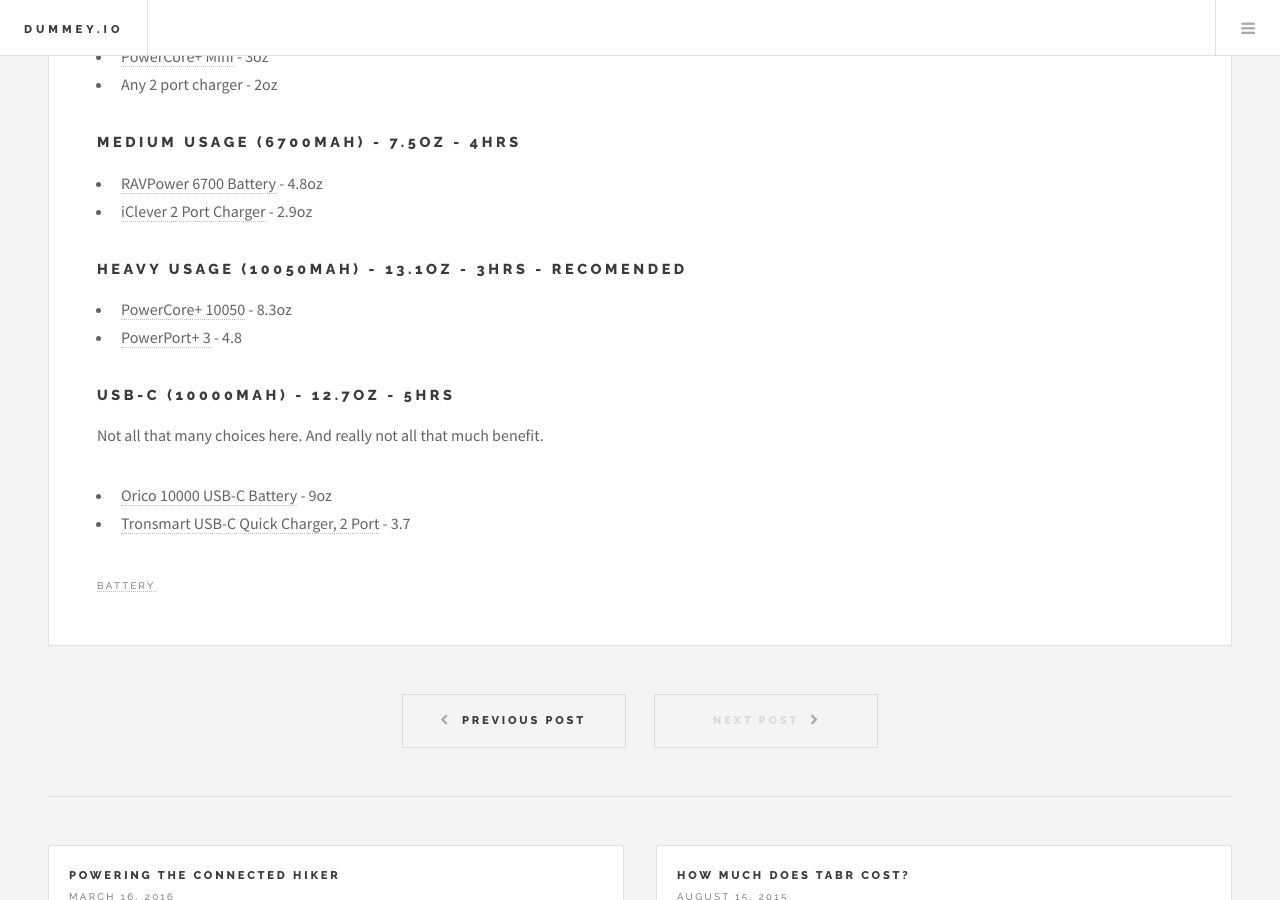
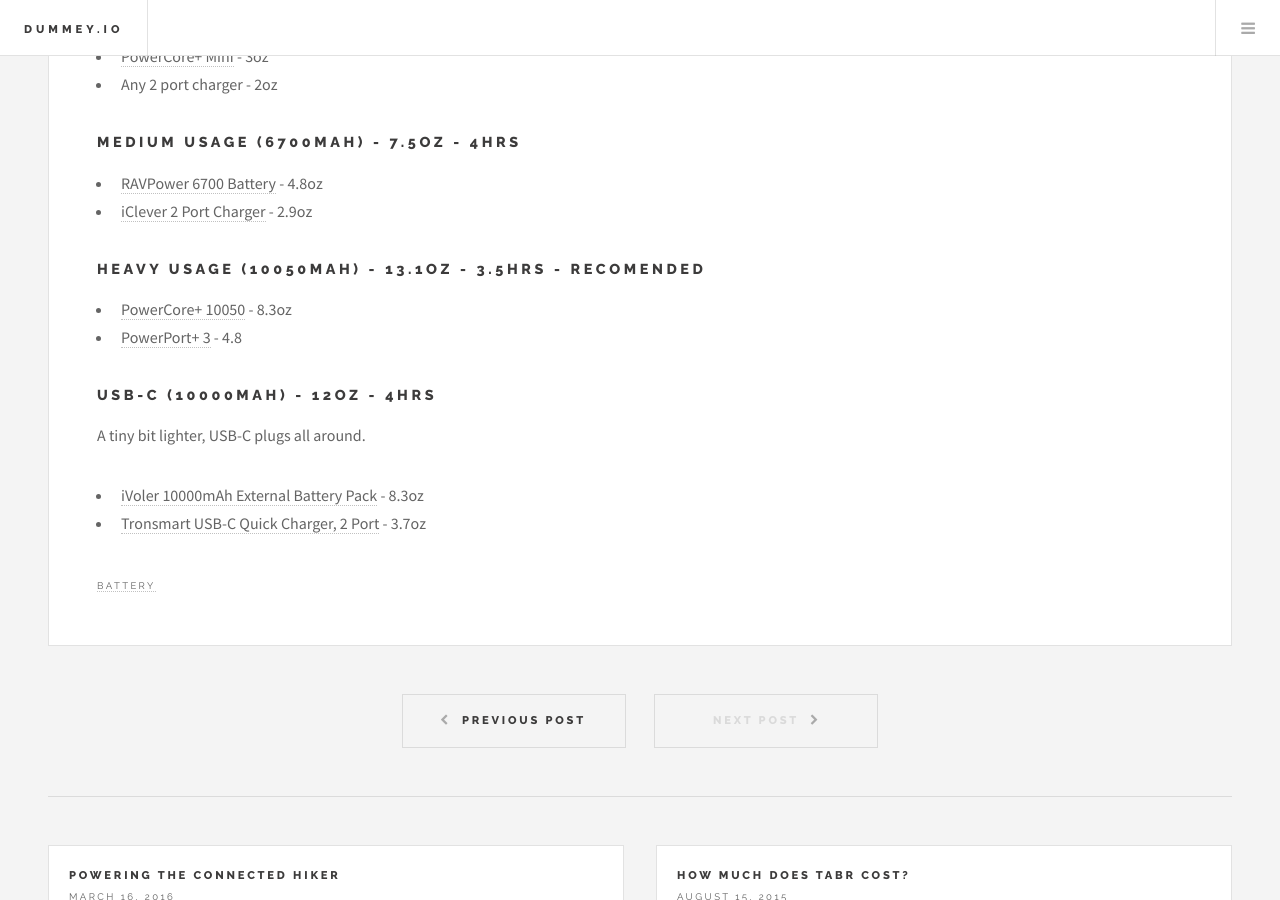
Before and after one commit to dummey/dummey.github.io, a Jekyll site: the page built from _posts/2016-03-16-powering-the-connected-hiker.md, in a window 1280 px wide and 900 px high, scrolled down 3559 px. Built offline with Jekyll 4.4.1, drawn with Linux system fonts in a browser that asks for light colours.

Commit message:
Updating battery article.

```diff
--- a/_posts/2016-03-16-powering-the-connected-hiker.md
+++ b/_posts/2016-03-16-powering-the-connected-hiker.md
@@ -105,13 +105,13 @@
 - [RAVPower 6700 Battery](http://www.amazon.com/Portable-RAVPower-External-Technology-Smartphones/dp/B00Y2PX4U2) - 4.8oz
 - [iClever 2 Port Charger](http://www.amazon.com/iClever-BoostCube-Technology-Blackberry-Bluetooth/dp/B00QTE09SY) - 2.9oz
 
-### Heavy Usage (10050mAh) - 13.1oz - 3hrs - Recomended
+### Heavy Usage (10050mAh) - 13.1oz - 3.5hrs - Recomended
 
 - [PowerCore+ 10050](http://www.amazon.com/dp/B013HSQXZC) - 8.3oz
 - [PowerPort+ 3](http://www.amazon.com/dp/B017JSZKGY) - 4.8
 
-### USB-C (10000mAh) - 12.7oz - 5hrs
-Not all that many choices here. And really not all that much benefit.
+### USB-C (10000mAh) - 12oz - 4hrs
+A tiny bit lighter, USB-C plugs all around.
 
-- [Orico 10000 USB-C Battery](http://www.amazon.com/ORICO-10000mAh-Portable-External-Battery/dp/B018VK1TAU) - 9oz
-- [Tronsmart USB-C Quick Charger, 2 Port](http://www.amazon.com/Charger-Tronsmart-Quick-Charge-Technology/dp/B019C23ZGW) - 3.7
+- [iVoler 10000mAh External Battery Pack](http://www.amazon.com/iVoler-10000mAh-External-Battery-Charging/dp/B01A6HKP7E) - 8.3oz
+- [Tronsmart USB-C Quick Charger, 2 Port](http://www.amazon.com/Charger-Tronsmart-Quick-Charge-Technology/dp/B019C23ZGW) - 3.7oz
```
Also changed, not shown: _posts/2015-08-15-how-much-does-tabr-cost.md (+1 -1 lines).
